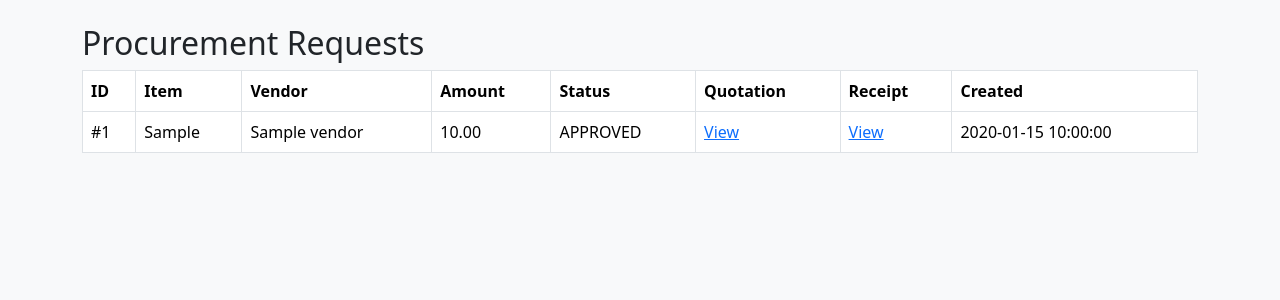
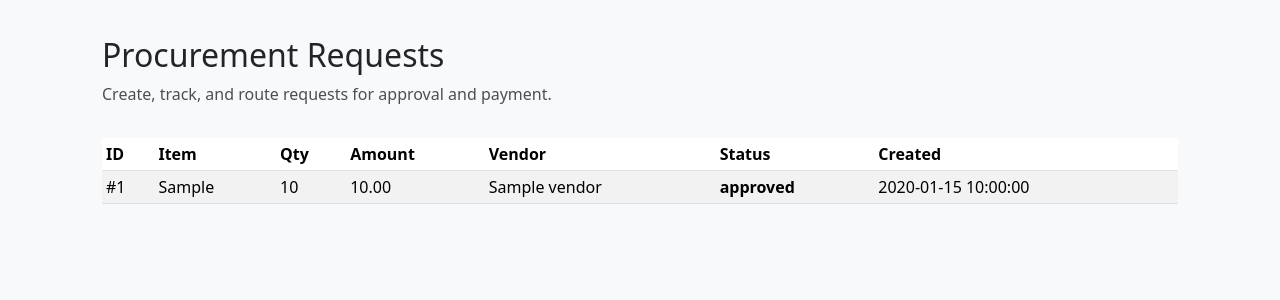
Before and after one commit to abraham-ofolu/queensmeal_procurement, a Flask app: page /procurement/ in a window 1280 px wide. Shown: the part 56-356 px from the top of the page. Run offline with Flask 3, Linux system fonts and the light colour scheme; a user stored in the database is signed in; tables that the repository leaves empty hold one stand-in row (values such as "Sample post").

Commit message:
Restore procurement create request button and list UI

```diff
--- a/app/templates/procurement/index.html
+++ b/app/templates/procurement/index.html
@@ -1,18 +1,30 @@
 {% extends "base.html" %}
 {% block content %}
+<div class="container" style="max-width: 1100px;">
 
+  <div style="display:flex; justify-content:space-between; align-items:center; margin-top:12px;">
+    <div>
       <h2>Procurement Requests</h2>
+      <p style="opacity:0.8;">Create, track, and route requests for approval and payment.</p>
+    </div>
 
-<table class="table table-bordered">
+    {% if current_user.role|lower == 'procurement' %}
+      <a href="{{ url_for('procurement.create') }}" class="btn btn-primary">
+        + Create Request
+      </a>
+    {% endif %}
+  </div>
+
+  <div class="table-responsive" style="margin-top:16px;">
+    <table class="table table-striped table-sm">
       <thead>
         <tr>
           <th>ID</th>
           <th>Item</th>
+          <th>Qty</th>
+          <th>Amount</th>
           <th>Vendor</th>
-      <th>Amount</th>
           <th>Status</th>
-      <th>Quotation</th>
-      <th>Receipt</th>
           <th>Created</th>
         </tr>
       </thead>
@@ -21,41 +33,21 @@
         <tr>
           <td>#{{ r.id }}</td>
           <td>{{ r.item }}</td>
-      <td>
-        {% if r.vendor %}
-          {{ r.vendor.name }}
-        {% else %}
-          —
-        {% endif %}
-      </td>
+          <td>{{ r.quantity }}</td>
           <td>{{ r.amount }}</td>
-      <td>{{ r.status|upper }}</td>
-
-      <td>
-        {% if r.quotations and r.quotations|length > 0 %}
-          <a href="{{ r.quotations[-1].file_path }}" target="_blank">View</a>
-        {% else %}
-          —
-        {% endif %}
-      </td>
-
-      <td>
-        {% if r.payments and r.payments|length > 0 %}
-          {% set p = r.payments[-1] %}
-          {% if p.receipt_url %}
-            <a href="{{ p.receipt_url }}" target="_blank">View</a>
-          {% else %}
-            —
-          {% endif %}
-        {% else %}
-          —
-        {% endif %}
-      </td>
-
+          <td>{{ r.vendor.name if r.vendor else '-' }}</td>
+          <td><b>{{ r.status }}</b></td>
           <td>{{ r.created_at }}</td>
         </tr>
         {% endfor %}
+        {% if requests|length == 0 %}
+        <tr>
+          <td colspan="7">No requests yet.</td>
+        </tr>
+        {% endif %}
       </tbody>
     </table>
+  </div>
 
+</div>
 {% endblock %}
```
Lines whose indentation alone changed are shown as unchanged.
